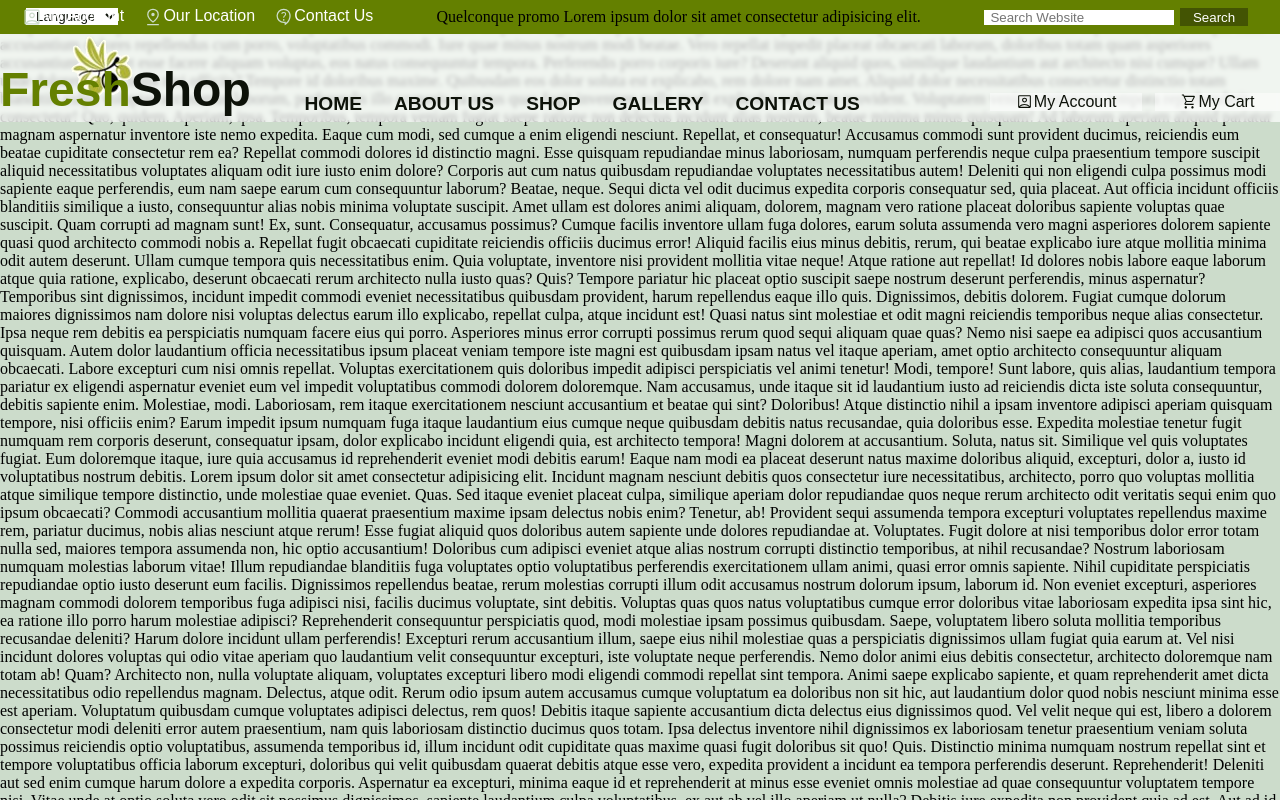
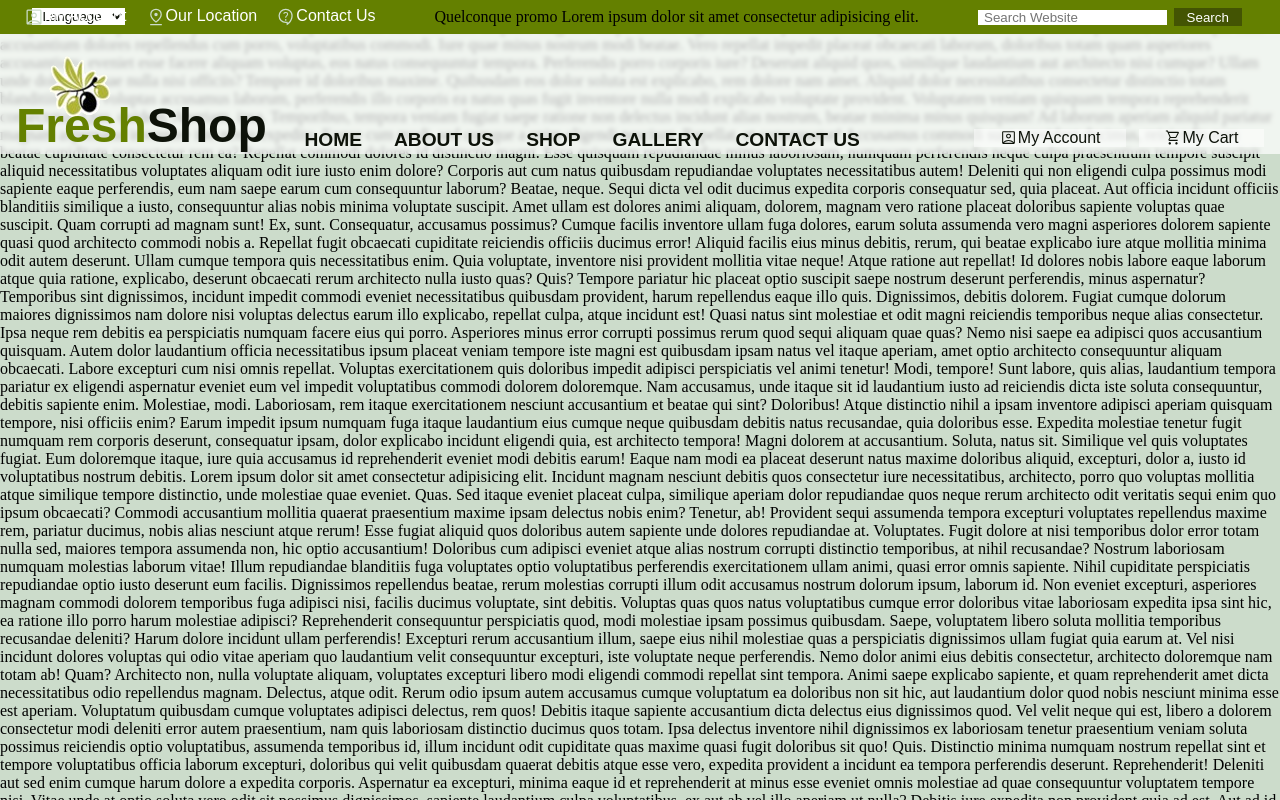
Before and after one commit to KarlVand/Webshop, a React (Vite) app in the folder webshop/: page / in a window 1280 px wide. Shown: the top 800 px of the page. Built offline with nearby package versions, Linux system fonts and the light colour scheme.

Commit message:
Responsive Header 3

```diff
--- a/webshop/src/components/Header.jsx
+++ b/webshop/src/components/Header.jsx
@@ -16,6 +16,7 @@ function Header() {
       {/* ----------------------------------- INFO BANNER ----- */}
       <div className="banner">
         {/* - LANGUAGE SELECT - */}
+        <div className="languageSelect">
           <select
             name="language"
             id="chooseLanguage">
@@ -24,7 +25,9 @@ function Header() {
             <option value="dutch">Dutch</option>
             <option value="english">English</option>{" "}
           </select>
+        </div>
         {/* - INFO NAV - */}
+        <div className="infoNav">
           <ul>
             <li>
               <img
@@ -45,6 +48,7 @@ function Header() {
               <a href="Contact">Contact Us</a>
             </li>
           </ul>
+        </div>
         {/* - DYNAMIC DISPLAY - */}
         <div className="promo">
           <p>
@@ -53,6 +57,7 @@ function Header() {
           </p>
         </div>
         {/* - SEARCH BAR - */}
+        <div className="searchBar">
           <form>
             <input
               className="search"
@@ -63,6 +68,7 @@ function Header() {
               type="submit"
               value="Search"></input>
           </form>
+        </div>
       </div>
       {/* ----------------------------------- MAIN NAVBAR & LOGO ----- */}
       <div className="navbar">
@@ -77,6 +83,7 @@ function Header() {
           </h1>
         </div>
         {/* - MENU - */}
+        <div className="NavMenu">
           <ul className="links">
             <li>
               <a href="Home">Home</a>
@@ -94,6 +101,7 @@ function Header() {
               <a href="Contact">Contact us</a>
             </li>
           </ul>
+        </div>
         {/* - ACTION BUTTONS */}
         <div className="buttons">
           <div className="account btn">
--- a/webshop/src/styles/css/header.css
+++ b/webshop/src/styles/css/header.css
@@ -29,8 +29,9 @@
 /* ----- ACTION BUTTON COLORS ----- */
 header {
   position: fixed;
+  display: grid;
   top: 0;
-  width: 100%;
+  width: 100vw;
   background-color: rgba(255, 255, 255, 0.7);
   -webkit-backdrop-filter: blur(2px);
   backdrop-filter: blur(2px);
@@ -38,12 +39,14 @@ header {
 
 /* ----- BANNER ---------- */
 .banner {
+  position: relative;
   background-color: rgb(100, 128, 0);
+  min-width: 100vw;
+  max-width: 100vw;
   height: 2.1rem;
   display: flex;
+  align-items: center;
   justify-content: space-between;
-  align-items: center;
-  padding: 0 2vw;
 }
 
 .banner ul {
@@ -67,6 +70,22 @@ header {
 
 .banner li img {
   max-width: 20px;
+}
+
+.searchBar .promo,
+.infoNav,
+.languageSelect {
+  display: flex;
+  position: relative;
+  box-sizing: border-box;
+}
+
+.languageSelect {
+  padding-left: 2rem;
+}
+
+.searchBar {
+  padding-right: 2rem;
 }
 
 select,
@@ -96,21 +115,26 @@ input {
 .navbar {
   position: relative;
   display: flex;
-  width: 100%;
-  max-width: 1800px;
-  height: 11vh;
-  top: 1.5vh;
-  margin: 0 auto;
+  width: 100vw;
+  height: 15vh;
   justify-content: space-between;
   align-items: center;
+  padding: 0 1rem;
+  top: 2rem;
+  box-sizing: border-box;
 }
 
 /* --------------- LOGO ----- */
+.logo {
+  position: relative;
+  display: flex;
+}
+
 .logo img {
   position: absolute;
   z-index: -1;
-  top: -18px;
-  left: 5vw;
+  top: -50px;
+  left: 2vw;
 }
 
 .logo h1 {
@@ -129,6 +153,7 @@ input {
 
 /* ---------------NAV MENU ----- */
 .links {
+  position: relative;
   display: flex;
   gap: 2rem;
   padding-top: 1.8rem;
@@ -162,6 +187,7 @@ input {
 /* --------------- ACTION BUTTONS ----- */
 .buttons {
   display: flex;
+  position: relative;
   gap: 1vw;
 }
 
@@ -208,6 +234,7 @@ input {
     justify-content: space-between;
     align-items: center;
     padding: 1.2rem;
+    width: 100%;
     height: 10vh;
     background-color: white;
   }
@@ -215,7 +242,7 @@ input {
     font-family: "Heebo", sans-serif;
     font-weight: 800;
     font-size: 2.1rem;
-    margin-left: -1rem;
+    margin-left: -1.5rem;
   }
   .mobileHeader h1 .fresh {
     color: rgb(100, 128, 0);
@@ -231,16 +258,22 @@ input {
   }
   /* ----- BURGER MENU ----- */
   .burgerMenu {
-    position: relative;
+    position: absolute;
     display: flex;
     flex-direction: column;
     justify-content: center;
     align-items: center;
-    background-color: rgba(255, 255, 255, 0.7);
-    width: 70%;
-    border-radius: 36px;
-    border: 2px solid rgb(100, 128, 0);
+    background-color: rgba(255, 255, 255, 0.6);
+    -webkit-backdrop-filter: blur(2px);
+    backdrop-filter: blur(2px);
+    width: 100%;
+    height: 80vh;
+    margin-top: 15vh;
+    border-radius: 6px;
     box-shadow: 5px;
+  }
+  .burgerMenu .search {
+    width: 100%;
   }
   .burgerMenu .divider {
     background-color: rgb(100, 128, 0);
@@ -262,10 +295,13 @@ input {
     color: rgb(13, 18, 9);
     text-transform: uppercase;
     text-align: center;
-    font-size: 1rem;
+    font-size: 1.8rem;
   }
   .burgerMenu li a:hover {
-    color: rgb(100, 128, 0);
+    color: rgb(255, 255, 255);
+    background-color: rgb(100, 128, 0);
+    padding: 0.8rem;
+    width: 100vw;
   }
 }
 
--- a/webshop/src/styles/scss/header.css
+++ b/webshop/src/styles/scss/header.css
@@ -29,8 +29,9 @@
 /* ----- ACTION BUTTON COLORS ----- */
 header {
   position: fixed;
+  display: grid;
   top: 0;
-  width: 100%;
+  width: 100vw;
   background-color: rgba(255, 255, 255, 0.7);
   -webkit-backdrop-filter: blur(2px);
           backdrop-filter: blur(2px);
@@ -38,12 +39,14 @@ header {
 
 /* ----- BANNER ---------- */
 .banner {
+  position: relative;
   background-color: rgb(100, 128, 0);
+  min-width: 100vw;
+  max-width: 100vw;
   height: 2.1rem;
   display: flex;
+  align-items: center;
   justify-content: space-between;
-  align-items: center;
-  padding: 0 2vw;
 }
 .banner ul {
   display: flex;
@@ -63,6 +66,22 @@ header {
 }
 .banner li img {
   max-width: 20px;
+}
+
+.searchBar .promo,
+.infoNav,
+.languageSelect {
+  display: flex;
+  position: relative;
+  box-sizing: border-box;
+}
+
+.languageSelect {
+  padding-left: 2rem;
+}
+
+.searchBar {
+  padding-right: 2rem;
 }
 
 select,
@@ -91,21 +110,25 @@ input {
 .navbar {
   position: relative;
   display: flex;
-  width: 100%;
-  max-width: 1800px;
-  height: 11vh;
-  top: 1.5vh;
-  margin: 0 auto;
+  width: 100vw;
+  height: 15vh;
   justify-content: space-between;
   align-items: center;
+  padding: 0 1rem;
+  top: 2rem;
+  box-sizing: border-box;
 }
 
 /* --------------- LOGO ----- */
+.logo {
+  position: relative;
+  display: flex;
+}
 .logo img {
   position: absolute;
   z-index: -1;
-  top: -18px;
-  left: 5vw;
+  top: -50px;
+  left: 2vw;
 }
 .logo h1 {
   font-family: "Heebo", sans-serif;
@@ -121,6 +144,7 @@ input {
 
 /* ---------------NAV MENU ----- */
 .links {
+  position: relative;
   display: flex;
   gap: 2rem;
   padding-top: 1.8rem;
@@ -151,6 +175,7 @@ input {
 /* --------------- ACTION BUTTONS ----- */
 .buttons {
   display: flex;
+  position: relative;
   gap: 1vw;
 }
 .buttons .btn {
@@ -194,6 +219,7 @@ input {
     justify-content: space-between;
     align-items: center;
     padding: 1.2rem;
+    width: 100%;
     height: 10vh;
     background-color: white;
   }
@@ -201,7 +227,7 @@ input {
     font-family: "Heebo", sans-serif;
     font-weight: 800;
     font-size: 2.1rem;
-    margin-left: -1rem;
+    margin-left: -1.5rem;
   }
   .mobileHeader h1 .fresh {
     color: rgb(100, 128, 0);
@@ -217,16 +243,22 @@ input {
   }
   /* ----- BURGER MENU ----- */
   .burgerMenu {
-    position: relative;
+    position: absolute;
     display: flex;
     flex-direction: column;
     justify-content: center;
     align-items: center;
-    background-color: rgba(255, 255, 255, 0.7);
-    width: 70%;
-    border-radius: 36px;
-    border: 2px solid rgb(100, 128, 0);
+    background-color: rgba(255, 255, 255, 0.6);
+    -webkit-backdrop-filter: blur(2px);
+            backdrop-filter: blur(2px);
+    width: 100%;
+    height: 80vh;
+    margin-top: 15vh;
+    border-radius: 6px;
     box-shadow: 5px;
+  }
+  .burgerMenu .search {
+    width: 100%;
   }
   .burgerMenu .divider {
     background-color: rgb(100, 128, 0);
@@ -248,9 +280,12 @@ input {
     color: rgb(13, 18, 9);
     text-transform: uppercase;
     text-align: center;
-    font-size: 1rem;
+    font-size: 1.8rem;
   }
   .burgerMenu li a:hover {
-    color: rgb(100, 128, 0);
+    color: rgb(255, 255, 255);
+    background-color: rgb(100, 128, 0);
+    padding: 0.8rem;
+    width: 100vw;
   }
 }/*# sourceMappingURL=header.css.map */
--- a/webshop/src/styles/scss/header.scss
+++ b/webshop/src/styles/scss/header.scss
@@ -3,8 +3,9 @@
 
 header {
   position: fixed;
+  display: grid;
   top: 0;
-  width: 100%;
+  width: 100vw;
   background-color: rgba($color: white, $alpha: 0.7);
   backdrop-filter: blur(2px);
 }
@@ -12,12 +13,14 @@ header {
 /* ----- BANNER ---------- */
 
 .banner {
+  position: relative;
   background-color: $main-color;
+  min-width: 100vw;
+  max-width: 100vw;
   height: 2.1rem;
   display: flex;
+  align-items: center;
   justify-content: space-between;
-  align-items: center;
-  padding: 0 2vw;
   ul {
     display: flex;
     gap: 1.5vw;
@@ -26,7 +29,6 @@ header {
   li {
     display: flex;
     list-style: none;
-
     a {
       font-family: "Heebo", sans-serif;
       font-weight: 400;
@@ -38,6 +40,19 @@ header {
       max-width: 20px;
     }
   }
+}
+.searchBar .promo,
+.infoNav,
+.languageSelect {
+  display: flex;
+  position: relative;
+  box-sizing: border-box;
+}
+.languageSelect {
+  padding-left: 2rem;
+}
+.searchBar {
+  padding-right: 2rem;
 }
 
 select,
@@ -66,23 +81,25 @@ input {
 .navbar {
   position: relative;
   display: flex;
-  width: 100%;
-  max-width: 1800px;
-  height: 11vh;
-  top: 1.5vh;
-  margin: 0 auto;
+  width: 100vw;
+  height: 15vh;
   justify-content: space-between;
   align-items: center;
+  padding: 0 1rem;
+  top: 2rem;
+  box-sizing: border-box;
 }
 
 /* --------------- LOGO ----- */
 
 .logo {
+  position: relative;
+  display: flex;
   img {
     position: absolute;
     z-index: -1;
-    top: -18px;
-    left: 5vw;
+    top: -50px;
+    left: 2vw;
   }
   h1 {
     font-family: "Heebo", sans-serif;
@@ -100,6 +117,7 @@ input {
 /* ---------------NAV MENU ----- */
 
 .links {
+  position: relative;
   display: flex;
   gap: 2rem;
   padding-top: 1.8rem;
@@ -131,11 +149,10 @@ input {
 
 .buttons {
   display: flex;
+  position: relative;
   gap: 1vw;
-
   .btn {
     display: flex;
-
     align-items: center;
     justify-content: space-between;
     margin-top: 3vh;
```
Also changed, not shown: webshop/src/styles/scss/_responsiveHeader.scss (+18 -9 lines), 2 other files (tests, documents, lock files or other folders). Lines whose indentation alone changed are shown as unchanged.
